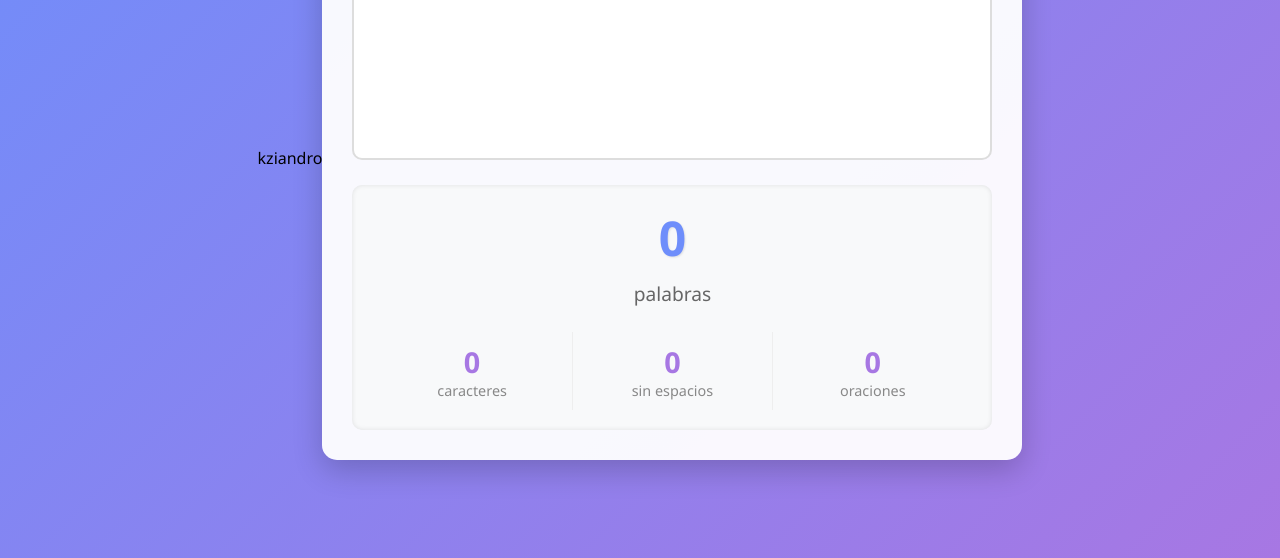
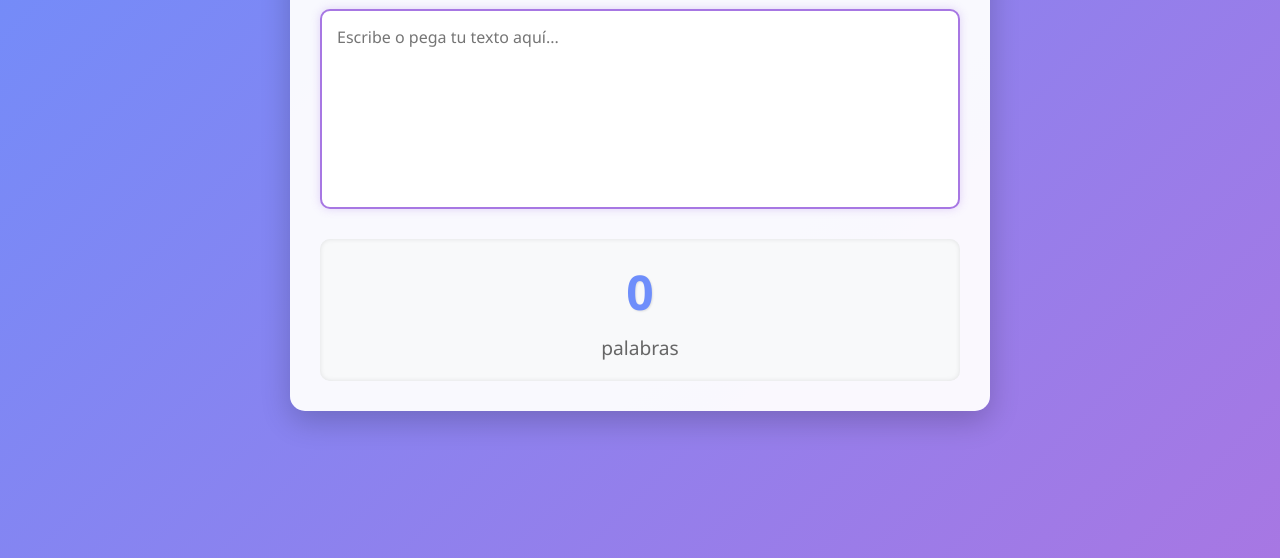
Before and after one commit to LizandroCanul/Contador-de-Palabras-, a plain HTML site: page Clator/Index.html in a window 1280 px wide. Shown: the part 242-800 px from the top of the page. Drawn offline with Linux system fonts and the light colour scheme.

Commit message:
Update Index.html

```diff
--- a/Clator/Index.html
+++ b/Clator/Index.html
@@ -1,4 +1,4 @@
-kziandro <!DOCTYPE html>
+<!DOCTYPE html>
 <html lang="es">
 <head>
     <meta charset="UTF-8">
@@ -15,24 +15,9 @@ kziandro <!DOCTYPE html>
         <div class="result-area">
             <div class="counter" id="wordCount">0</div>
             <div class="label">palabras</div>
-
-            <div class="additional-info">
-                <div class="info-item">
-                    <div class="info-value" id="characterCount">0</div>
-                    <div class="info-label">caracteres</div>
-                </div>
-                <div class="info-item">
-                    <div class="info-value" id="characterNoSpaceCount">0</div>
-                    <div class="info-label">sin espacios</div>
-                </div>
-                <div class="info-item">
-                    <div class="info-value" id="sentenceCount">0</div>
-                    <div class="info-label">oraciones</div>
-                </div>
-            </div>
         </div>
     </div>
 
-    <script src="script.js"></script>
+    <script src="scrip.js"></script>
 </body>
 </html>
```
